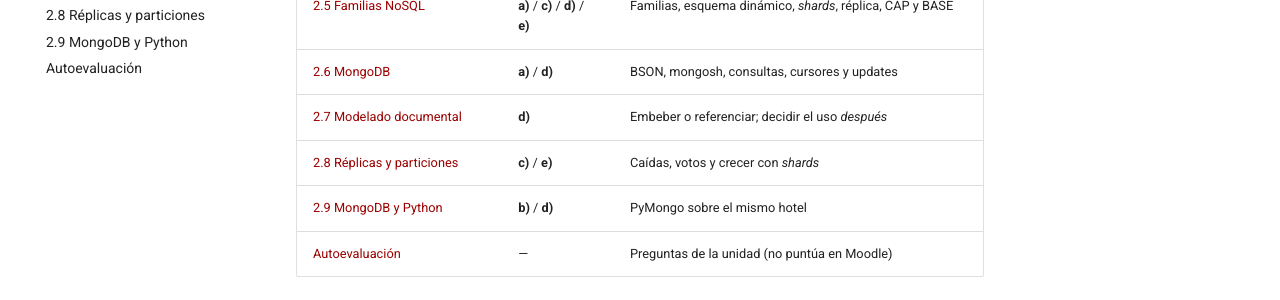
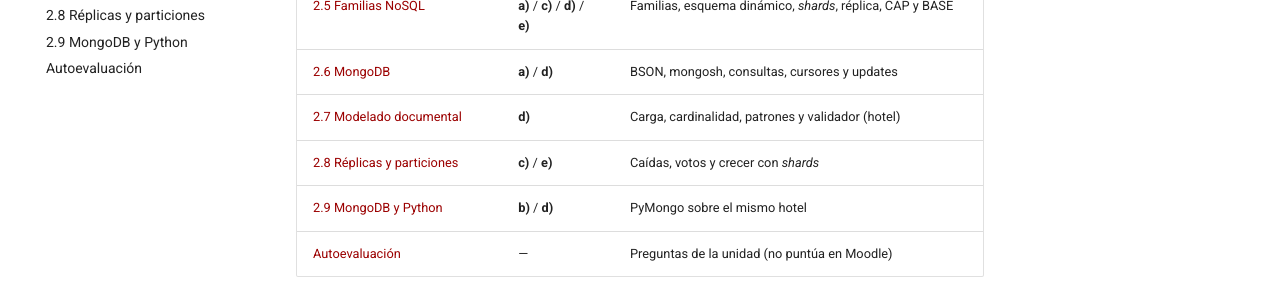
Before and after one commit to iesataulfoargentasor/bda_2026_2027, an MkDocs documentation site: the page built from docs/ut2/index.md, in a window 1280 px wide and 900 px high, scrolled down 655 px. Shown: the part 355-655 px from the top of the window. Built offline with MkDocs 1.6.1 and Material for MkDocs 9.7.7, drawn with Linux system fonts in a browser that asks for light colours; comment, search, counter and statistics services are not loaded.

Commit message:
Actualizar el índice de la UT2 con el alcance del 2.7.
Co-authored-by: Cursor <cursoragent@cursor.com>

```diff
--- a/docs/ut2/index.md
+++ b/docs/ut2/index.md
@@ -24,7 +24,7 @@ Lee los apartados **en orden**. El hilo es el mismo hotel de Cantabria. Las sigl
 | [2.4 Computación distribuida](computacion-distribuida.md) | **b)** | MapReduce y YARN: el poder de partir el trabajo |
 | [2.5 Familias NoSQL](nosql.md) | **a)** / **c)** / **d)** / **e)** | Familias, esquema dinámico, *shards*, réplica, CAP y BASE |
 | [2.6 MongoDB](mongodb.md) | **a)** / **d)** | BSON, mongosh, consultas, cursores y updates |
-| [2.7 Modelado documental](modelado.md) | **d)** | Embeber o referenciar; decidir el uso *después* |
+| [2.7 Modelado documental](modelado.md) | **d)** | Carga, cardinalidad, patrones y validador (hotel) |
 | [2.8 Réplicas y particiones](replicas-shards.md) | **c)** / **e)** | Caídas, votos y crecer con *shards* |
 | [2.9 MongoDB y Python](pymongo.md) | **b)** / **d)** | PyMongo sobre el mismo hotel |
 | [Autoevaluación](autoevaluacion.md) | — | Preguntas de la unidad (no puntúa en Moodle) |
```
